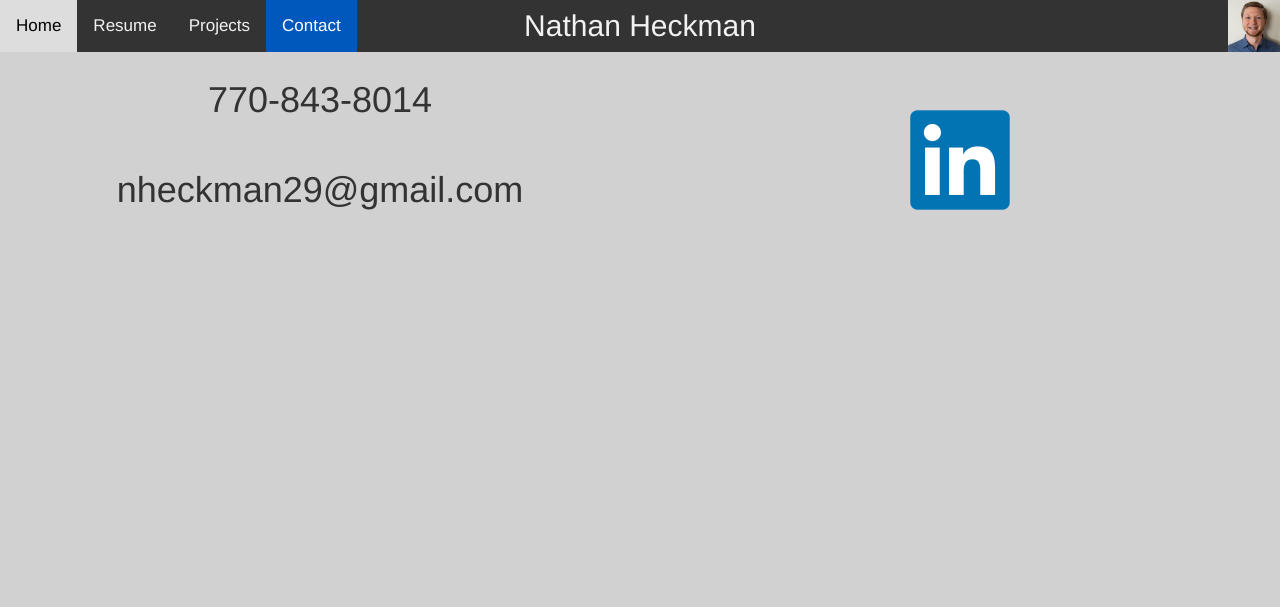
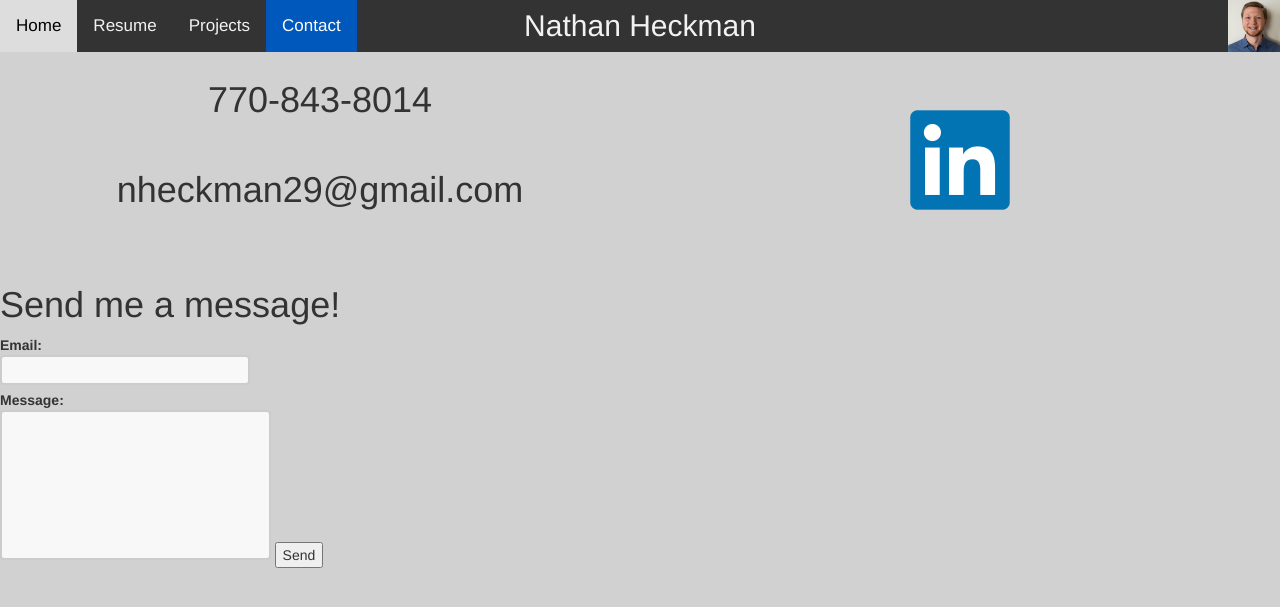
Before and after one commit to nheckman-29/heckman, a Flask app: page /contact in a window 1280 px wide. Shown: the top 607 px of the page. Run offline with Flask 2, Linux system fonts and the light colour scheme; some libraries are stand-ins or nearby versions.

Commit message:
Email Form Initial

```diff
--- a/static/style.css
+++ b/static/style.css
@@ -107,6 +107,31 @@ body {
     display: block;
 }
 
+.form input {
+    width: 100%;
+    height: 30px;
+    box-sizing: border-box;
+    border: 2px solid #ccc;
+    border-radius: 4px;
+    background-color: #f8f8f8;
+    resize: none;
+}
+
+.form textarea {
+    width: 100%;
+    height: 150px;
+    box-sizing: border-box;
+    border: 2px solid #ccc;
+    border-radius: 4px;
+    background-color: #f8f8f8;
+    resize: none;
+}
+
+.form input:focus,
+.form textarea:focus {
+    border: 2px solid #555;
+}
+
 /* Responsive navigation menu - display links on top of each other instead of next to each other (for mobile devices) */
 @media screen and (max-width: 1000px) {
 
--- a/templates/contact.html
+++ b/templates/contact.html
@@ -33,6 +33,22 @@
             </a>
         </div>
     </div>
+    <h1>Send me a message!</h1>
+    <div class="form">
+        <form action="https://formspree.io/f/xpzbbrwv" method="POST">
+            <label>
+                Email:
+                <input type="email" name="email" required>
+            </label>
+            <br>
+            <label>
+                Message:
+                <textarea name="message"></textarea>
+            </label>
+            <!-- your other form fields go here -->
+            <button type="submit">Send</button>
+        </form>
+    </div>
     <script src="https://platform.linkedin.com/badges/js/profile.js" async defer type="text/javascript"></script>
 </body>
 
```
